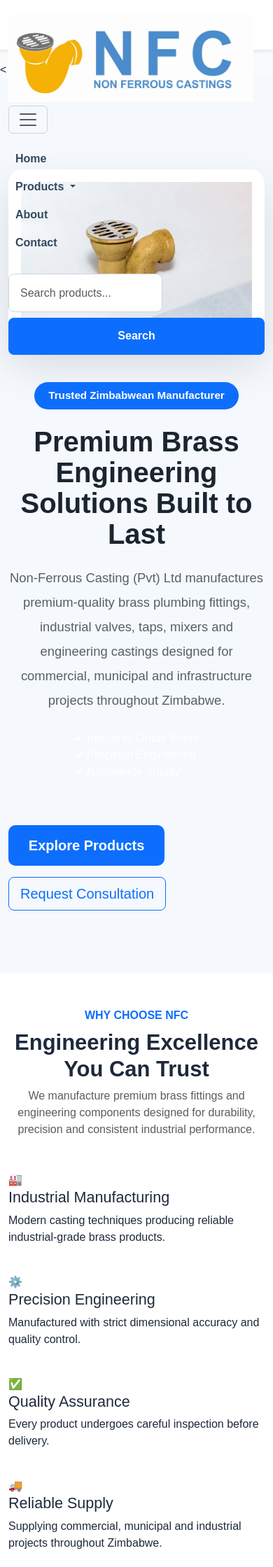
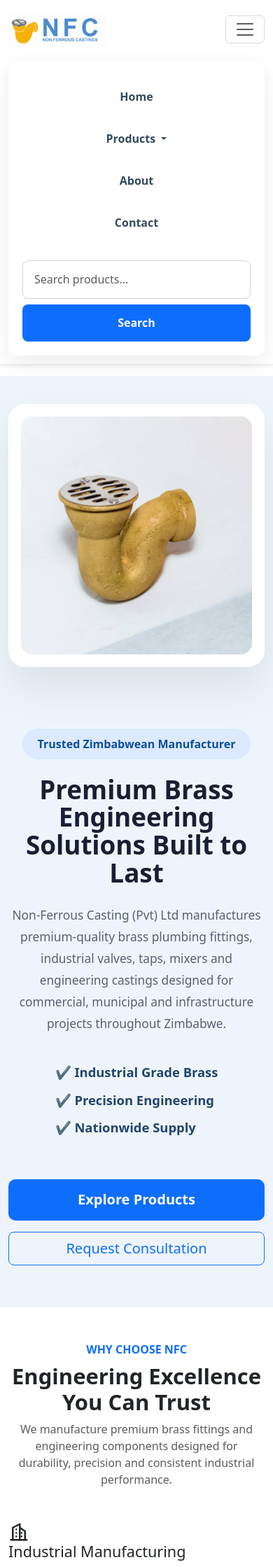
Before and after one commit to IVAN200427/django-nfc, a Django app: page / in a window 390 px wide, after a click that opens the changed part. Shown: the top 2239 px of the page at 70% size. Run offline with Django 5.2, Linux system fonts and the light colour scheme; data that the repository does not hold is empty.

Commit message:
before improving homepage layout and feature cards

```diff
--- a/catalog/templates/catalog/base.html
+++ b/catalog/templates/catalog/base.html
@@ -1,7 +1,8 @@
 {% load static %}
 <!doctype html>
 <html lang="en">
-  <head>
+
+<head>
 
 
     <meta charset="UTF-8">
--- a/catalog/templates/catalog/homepage.html
+++ b/catalog/templates/catalog/homepage.html
@@ -4,7 +4,7 @@ meta_description %} NFC Industrial manufactures premium brass fittings, gate
 valves, mixers, stopcocks, and sanitary products for industrial and commercial
 applications in Zimbabwe. {% block content %}
 
-<<section class="hero-section">
+<section class="hero-section">
 
     <div class="container">
 
@@ -69,7 +69,7 @@ applications in Zimbabwe. {% block content %}
 
                  <img
                   src="{% static 'catalog/images/home1.jpeg' %}"
-                        class="img-fluid w-100 hero-product-image"
+                  class="hero-product-image"
                  alt="Industrial Brass Product">
 
           </div>
@@ -81,6 +81,7 @@ applications in Zimbabwe. {% block content %}
     </div>
 
 </section>
+
 <!-- ==========================================
      WHY CHOOSE NFC
 ========================================== -->
@@ -99,115 +100,165 @@ WHY CHOOSE NFC
                 Engineering Excellence You Can Trust
             </h2>
 
-            <p class="text-muted mx-auto" style="max-width:700px;">
-
+            <p class="text-muted mx-auto" style="max-width: 700px;">
                 We manufacture premium brass fittings and engineering
                 components designed for durability, precision and
                 consistent industrial performance.
-
             </p>
 
         </div>
 
         <div class="row g-4">
 
+            <!-- Industrial Manufacturing -->
             <div class="col-md-6 col-lg-3">
 
                 <div class="feature-card h-100">
 
                     <div class="feature-icon">
-                        🏭
+
+                        <svg xmlns="http://www.w3.org/2000/svg"
+                             width="30"
+                             height="30"
+                             viewBox="0 0 24 24"
+                             fill="none"
+                             stroke="currentColor"
+                             stroke-width="2"
+                             stroke-linecap="round"
+                             stroke-linejoin="round">
+
+                            <path d="M3 21h18"/>
+                            <path d="M5 21V7l8-4v18"/>
+                            <path d="M19 21V11l-6-4"/>
+                            <path d="M9 9h.01"/>
+                            <path d="M9 13h.01"/>
+                            <path d="M9 17h.01"/>
+                            <path d="M15 13h.01"/>
+                            <path d="M15 17h.01"/>
+
+                        </svg>
+
                     </div>
 
-                    <h4>
-                        Industrial Manufacturing
-                    </h4>
+                    <h4>Industrial Manufacturing</h4>
 
                     <p>
-
-                        Modern casting techniques producing
-                        reliable industrial-grade brass products.
-
+                        Modern brass casting techniques producing durable,
+                        high-performance industrial components.
                     </p>
 
                 </div>
 
             </div>
 
+            <!-- Precision Engineering -->
             <div class="col-md-6 col-lg-3">
 
                 <div class="feature-card h-100">
 
                     <div class="feature-icon">
-                        ⚙️
+
+                        <svg xmlns="http://www.w3.org/2000/svg"
+                             width="30"
+                             height="30"
+                             viewBox="0 0 24 24"
+                             fill="none"
+                             stroke="currentColor"
+                             stroke-width="2"
+                             stroke-linecap="round"
+                             stroke-linejoin="round">
+
+                            <circle cx="12" cy="12" r="3"/>
+                            <path d="M12 2v3"/>
+                            <path d="M12 19v3"/>
+                            <path d="M2 12h3"/>
+                            <path d="M19 12h3"/>
+                            <path d="M5.6 5.6l2.1 2.1"/>
+                            <path d="M16.3 16.3l2.1 2.1"/>
+                            <path d="M5.6 18.4l2.1-2.1"/>
+                            <path d="M16.3 7.7l2.1-2.1"/>
+
+                        </svg>
+
                     </div>
 
-                    <h4>
-
-                        Precision Engineering
-
-                    </h4>
+                    <h4>Precision Engineering</h4>
 
                     <p>
-
-                        Manufactured with strict dimensional
-                        accuracy and quality control.
-
+                        Manufactured with strict dimensional accuracy
+                        and rigorous engineering standards.
                     </p>
 
                 </div>
 
             </div>
 
+            <!-- Quality Assurance -->
             <div class="col-md-6 col-lg-3">
 
                 <div class="feature-card h-100">
 
                     <div class="feature-icon">
 
-                        ✅
+                        <svg xmlns="http://www.w3.org/2000/svg"
+                             width="30"
+                             height="30"
+                             viewBox="0 0 24 24"
+                             fill="none"
+                             stroke="currentColor"
+                             stroke-width="2"
+                             stroke-linecap="round"
+                             stroke-linejoin="round">
+
+                            <path d="M12 22s8-4 8-10V5l-8-3-8 3v7c0 6 8 10 8 10z"/>
+                            <path d="M9 12l2 2 4-4"/>
+
+                        </svg>
 
                     </div>
 
-                    <h4>
-
-                        Quality Assurance
-
-                    </h4>
+                    <h4>Quality Assurance</h4>
 
                     <p>
-
-                        Every product undergoes careful
-                        inspection before delivery.
-
+                        Every component undergoes rigorous inspection
+                        to ensure consistent quality and reliability.
                     </p>
 
                 </div>
 
             </div>
 
+            <!-- Reliable Supply -->
             <div class="col-md-6 col-lg-3">
 
                 <div class="feature-card h-100">
 
                     <div class="feature-icon">
 
-                        🚚
+                        <svg xmlns="http://www.w3.org/2000/svg"
+                             width="30"
+                             height="30"
+                             viewBox="0 0 24 24"
+                             fill="none"
+                             stroke="currentColor"
+                             stroke-width="2"
+                             stroke-linecap="round"
+                             stroke-linejoin="round">
+
+                            <rect x="1" y="3" width="15" height="13"/>
+                            <path d="M16 8h4l3 3v5h-7z"/>
+                            <circle cx="5.5" cy="18.5" r="2"/>
+                            <circle cx="18.5" cy="18.5" r="2"/>
+
+                        </svg>
 
                     </div>
 
-                    <h4>
-
-                        Reliable Supply
-
-                    </h4>
+                    <h4>Reliable Supply</h4>
 
                     <p>
-
-                        Supplying commercial,
-                        municipal and industrial projects
-                        throughout Zimbabwe.
-
+                        Supporting commercial, municipal and industrial
+                        projects with dependable nationwide delivery.
                     </p>
 
                 </div>
--- a/catalog/templates/catalog/includes/navbar.html
+++ b/catalog/templates/catalog/includes/navbar.html
@@ -1,16 +1,16 @@
 {% load static %}
 
-<nav class="navbar navbar-expand-lg bg-white shadow-sm sticky-top">
+<nav class="navbar navbar-expand-lg bg-white shadow-sm ">
     <div class="container">
 
         <!-- Logo -->
         <a class="navbar-brand" href="{% url 'homepage' %}">
-            <img src="{% static 'catalog/images/nfc_logo.jpeg' %}"
-                 alt="NFC Industrial"
-                 height="50"
-                 class="img-fluid">
-        </a>
-
+           <img
+              src="{% static 'catalog/images/nfc_logo.jpeg' %}"
+              alt="NFC Industrial"
+               height="50"
+              class="img-fluid">
+         </a>
         <!-- Mobile Toggle -->
         <button
             class="navbar-toggler"
--- a/static/css/style.css
+++ b/static/css/style.css
@@ -1,144 +1,10 @@
 /* =========================================
    GLOBAL STYLES
 ========================================= */
-
-body {
-  background-color: #f8fafc;
-  font-family: "Segoe UI", sans-serif;
-  color: #1e293b;
-}
-
-a {
-  text-decoration: none;
-}
-
-.section-title {
-  font-size: 2.2rem;
-  font-weight: 700;
-  color: #0f172a;
-  margin-bottom: 1rem;
-}
-
-.section-subtitle {
-  color: #64748b;
-  max-width: 700px;
-  margin-bottom: 3rem;
-}
-body {
-  background-color: #f4f7fb;
-  font-family: "Segoe UI", sans-serif;
-}
-
-.navbar-brand {
-  font-size: 1.5rem;
-  letter-spacing: 1px;
-}
-
-.hero-section {
-  background:
-    linear-gradient(rgba(13, 79, 155, 0.85), rgba(13, 79, 155, 0.85)),
-    url("https://images.unsplash.com/photo-1504307651254-35680f356dfd");
-
-  background-size: cover;
-  background-position: center;
-}
-
-.section-title {
-  position: relative;
-  padding-bottom: 10px;
-}
-
-.section-title::after {
-  content: "";
-  width: 80px;
-  height: 4px;
-  background: #0d4f9b;
-  position: absolute;
-  left: 0;
-  bottom: 0;
-}
-
-.product-card {
-  border-radius: 12px;
-  overflow: hidden;
-}
-
-.product-image {
-  height: 240px;
-  object-fit: cover;
-}
-
-footer {
-  background-color: #1f2937;
-  color: white;
-  padding: 60px 0;
-}
 :root {
   --nfc-blue: #0d4f9b;
   --nfc-dark: #1f2937;
   --nfc-light: #f8fafc;
-}
-
-body {
-  background-color: var(--nfc-light);
-  font-family: Arial, sans-serif;
-}
-
-.navbar {
-  background-color: white;
-  border-bottom: 3px solid var(--nfc-blue);
-}
-
-.navbar-brand {
-  font-weight: bold;
-  color: var(--nfc-blue);
-  font-size: 1.5rem;
-}
-
-.hero-section {
-  background: linear-gradient(rgba(13, 79, 155, 0.85), rgba(13, 79, 155, 0.85));
-  color: white;
-  padding: 100px 0;
-}
-
-.section-title {
-  color: var(--nfc-blue);
-  font-weight: bold;
-  margin-bottom: 30px;
-}
-
-.product-card {
-  border: none;
-  transition: 0.3s ease;
-  height: 100%;
-}
-
-.product-card:hover {
-  transform: translateY(-5px);
-  box-shadow: 0 10px 25px rgba(0, 0, 0, 0.1);
-}
-
-.product-image {
-  height: 250px;
-  object-fit: cover;
-}
-
-.btn-nfc {
-  background-color: var(--nfc-blue);
-  color: white;
-  border: none;
-}
-
-.btn-nfc:hover {
-  background-color: #083b73;
-  color: white;
-}
-
-footer {
-  background-color: var(--nfc-dark);
-  color: white;
-  padding: 40px 0;
-  margin-top: 60px;
 }
 
 /* =========================================
@@ -146,10 +12,10 @@ footer {
 ========================================= */
 
 .navbar {
-  background-color: #ffffff;
-  border-bottom: 1px solid #e2e8f0;
-  padding-top: 1rem;
-  padding-bottom: 1rem;
+    min-height: 72px;
+    background: #fff;
+    border-bottom: 1px solid #e9ecef;
+    transition: all 0.3s ease;
 }
 
 .navbar-brand {
@@ -157,7 +23,13 @@ footer {
   font-weight: 800;
   color: #0d6efd !important;
 }
-
+.navbar-brand img {
+    height: 50px !important;
+    width: auto !important;
+    max-height: 50px;
+    display: block;
+    transition: 0.3s;
+}
 .nav-link {
   color: #334155 !important;
   font-weight: 500;
@@ -165,142 +37,90 @@ footer {
   transition: 0.3s ease;
 }
 
-.nav-link:hover {
-  color: #0d6efd !important;
-}
-/* =========================================
+
+
+/* ==========================
    HERO SECTION
-========================================= */
+========================== */
 
 .hero-section{
-
-    background:#f5f8fc;
-
     padding:90px 0;
-}
-
-.min-vh-75{
-
-    min-height:75vh;
+    background:#eef4fb;
 }
 
 .hero-badge{
-
     display:inline-block;
-
-    background:#0d6efd;
-
-    color:white;
-
-    padding:8px 20px;
-
-    border-radius:30px;
-
+    background:#dce9ff;
+    color:#0d4f9b;
+    padding:10px 22px;
+    border-radius:40px;
     font-weight:600;
-
-    font-size:.95rem;
 }
 
 .hero-title{
-
-    font-size:3.8rem;
-
+    font-size:clamp(2.3rem,6vw,4rem);
     font-weight:800;
-
-    line-height:1.1;
-
-    color:#1a252f;
+    line-height:1.08;
+    color:#172033;
+}
+.hero-text{
+    font-size:1.25rem;
+    line-height:1.8;
+    color:#556273;
 }
 
-.hero-text{
-
+.hero-checklist li{
     font-size:1.15rem;
-
-    color:#55606d;
-
-    line-height:1.9;
-
-    max-width:550px;
+    font-weight:600;
+    margin-bottom:12px;
+    color:#24446d;
 }
 
-.hero-checklist{
-
-    margin-top:30px;
-}
-
-.hero-checklist div{
-
-    margin-bottom:14px;
-
-    font-weight:600;
-
-    color:#34495e;
-
-    font-size:1.05rem;
-}
+/* =========================================
+   HERO IMAGE CARD
+========================================= */
 
 .hero-image-card{
 
-    background:white;
+    background:#ffffff;
 
-    border-radius:20px;
+    border-radius:24px;
 
     padding:18px;
 
-    box-shadow:0 25px 60px rgba(0,0,0,.12);
+    box-shadow:0 30px 60px rgba(0,0,0,.08);
 
-    transition:.4s;
-}
+    overflow:hidden;
 
-.hero-image-card:hover{
-
-    transform:translateY(-6px);
-}
-
-.hero-image{
-
-    border-radius:15px;
-
-    width:100%;
-}
-
-@media(max-width:991px){
-
-.hero-section{
-
-text-align:center;
+    max-width:620px;
 
 }
 
-.hero-text{
+.hero-product-image{
 
-margin:auto;
+    width:100%;
+
+    display:block;
+
+    border-radius:16px;
+
+    object-fit:cover;
+
+    min-height:340px;
+
+    max-height:560px;
+
+    transition:transform .4s ease;
 
 }
 
-.hero-checklist{
+.hero-image-card:hover .hero-product-image{
 
-display:inline-block;
-
-text-align:left;
-
-margin-top:30px;
+    transform:scale(1.02);
 
 }
 
-.hero-image-card{
 
-margin-top:40px;
-
-}
-
-.hero-title{
-
-font-size:2.8rem;
-
-}
-
-}
 /* =========================================
    BUTTONS
 ========================================= */
@@ -358,17 +178,43 @@ font-size:2.8rem;
    MOBILE RESPONSIVE
 ========================================= */
 
-@media (max-width: 768px) {
-  .hero-title {
-    font-size: 2.5rem;
-  }
+@media (max-width: 991px) {
 
   .hero-section {
+    padding-top: 40px;
+    padding-bottom: 60px;
     text-align: center;
   }
 
-  .hero-image {
-    margin-top: 3rem;
+  .hero-title {
+    font-size: clamp(2.3rem, 6vw, 4rem);
+    margin-top: 20px;
+  }
+
+  .hero-text {
+    font-size: 1.08rem;
+  }
+
+  .hero-checklist {
+    display: inline-block;
+    text-align: left;
+    margin: auto;
+  }
+
+  .hero-image-card {
+    margin-bottom: 40px;
+  }
+
+  .hero-product-image {
+    max-height: 420px;
+  }
+
+  .d-flex.flex-wrap.gap-3 {
+    justify-content: center;
+  }
+
+  .btn-lg {
+    width: 100%;
   }
 }
 
@@ -475,17 +321,8 @@ font-size:2.8rem;
    PROFESSIONAL NAVBAR
 ========================================== */
 
-.navbar {
 
-    height: 72px;
-    background: white;
-    border-bottom: 1px solid #e9ecef;
-}
 
-.navbar-brand img{
-
-    transition:.3s;
-}
 
 .navbar-brand img:hover{
 
@@ -532,3 +369,93 @@ font-size:2.8rem;
 
     border-radius:8px;
 }
+
+/* ==========================
+   MOBILE NAVBAR
+========================== */
+
+@media (max-width:991px){
+
+.navbar-collapse{
+
+    text-align:center;
+
+    padding-top:20px;
+
+}
+
+.navbar-nav{
+
+    margin-bottom:20px;
+
+}
+
+.navbar-nav .nav-item{
+
+    margin-bottom:8px;
+
+}
+
+.navbar form{
+
+    width:100%;
+
+}
+
+.navbar form input{
+
+    width:100%;
+
+}
+
+.navbar form button{
+
+    width:100%;
+
+}
+
+}
+/* ==========================================
+   MOBILE NAVBAR
+========================================== */
+
+@media (max-width: 991px) {
+
+    .navbar {
+        padding: 12px 0;
+    }
+
+    .navbar-collapse {
+        background: #ffffff;
+        margin-top: 15px;
+        padding: 20px;
+        border-radius: 12px;
+        box-shadow: 0 10px 30px rgba(0,0,0,.08);
+    }
+
+    .navbar-nav {
+        margin-bottom: 20px;
+        align-items: center;
+    }
+
+    .navbar-nav .nav-item {
+        margin: 8px 0;
+    }
+
+    .nav-link {
+        margin: 0;
+        padding: 10px 0;
+    }
+
+    .navbar form {
+        width: 100%;
+    }
+
+    .navbar form input {
+        width: 100%;
+    }
+
+    .navbar form .btn {
+        width: 100%;
+    }
+}
```
Lines whose indentation alone changed are shown as unchanged.
